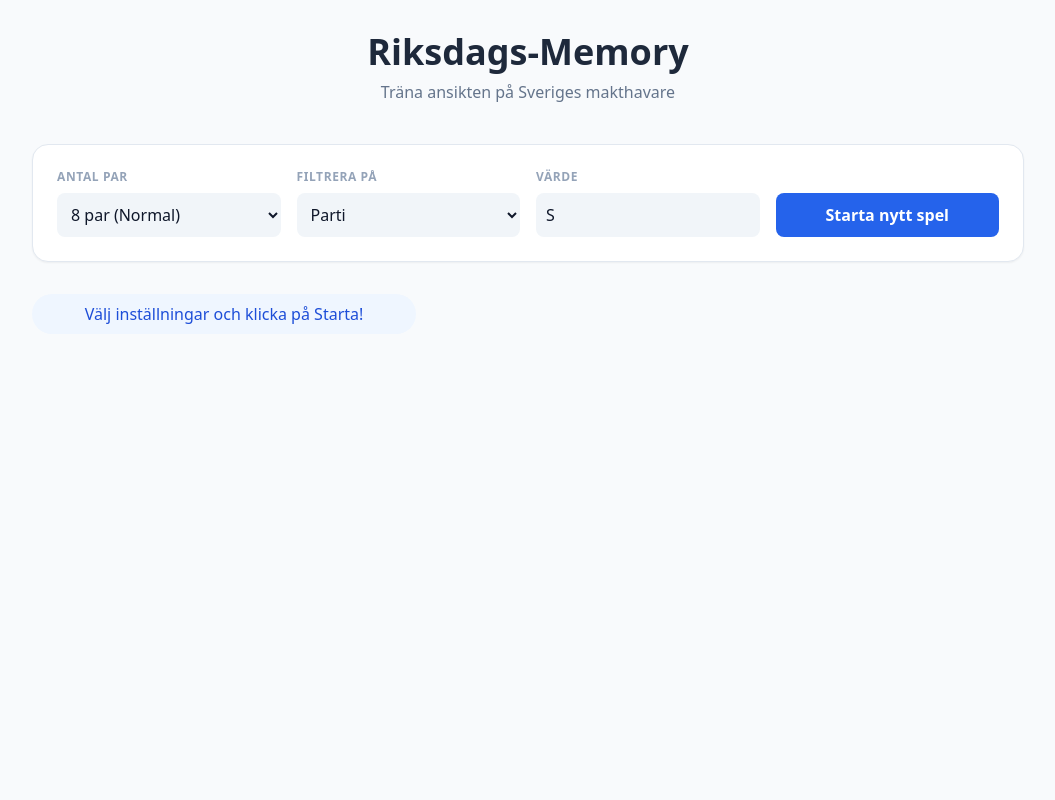
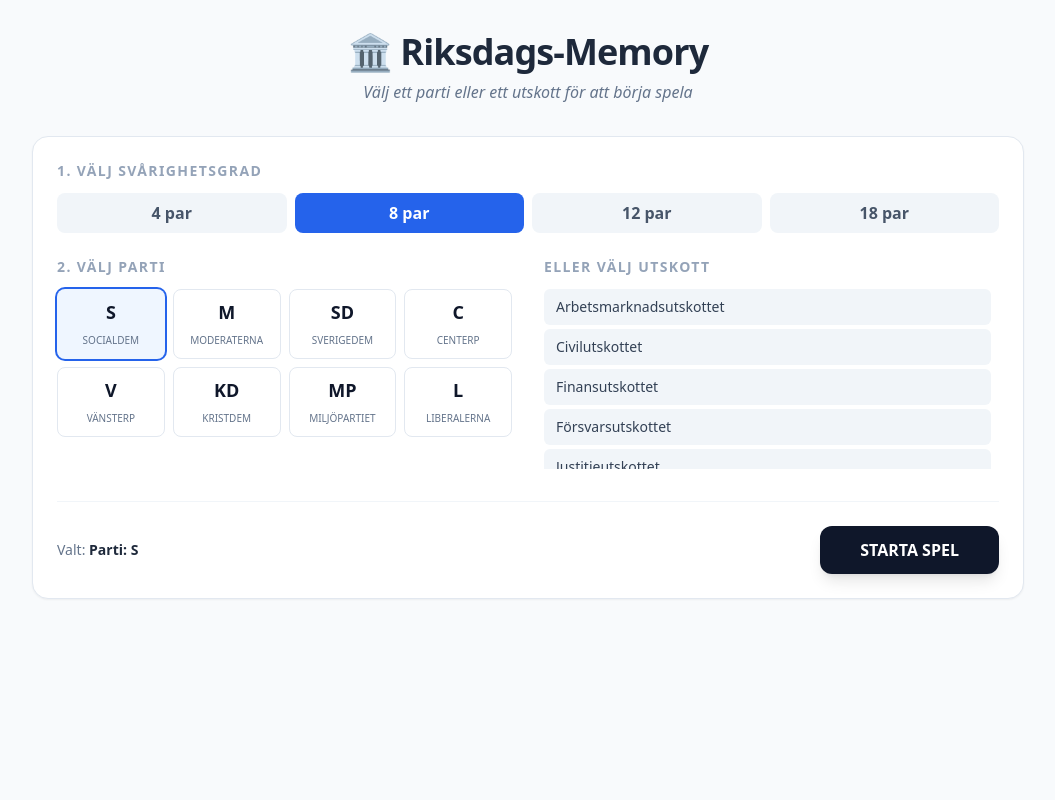
Before and after one commit to lernmark/riksdagsmemory, a plain HTML site: page index.html in a window 1280 px wide. Shown: the whole page, without its empty margins (112-1167 px from the left). Drawn offline with nearby package versions, Linux system fonts and the light colour scheme.

Commit message:
Refactor index.html for improved layout and styles
Refactor HTML structure and improve styling for better readability and user experience.

```diff
--- a/index.html
+++ b/index.html
@@ -8,78 +8,83 @@
     <script src="https://unpkg.com/vue@3/dist/vue.global.js"></script>
     <style>
         .card-flip { perspective: 1000px; }
-        .card-inner {
-            transition: transform 0.6s;
-            transform-style: preserve-3d;
-            position: relative;
-            width: 100%; height: 100%;
-        }
+        .card-inner { transition: transform 0.6s; transform-style: preserve-3d; position: relative; width: 100%; height: 100%; }
         .is-flipped { transform: rotateY(180deg); }
-        .card-front, .card-back {
-            position: absolute; width: 100%; height: 100%;
-            backface-visibility: hidden; border-radius: 0.75rem;
-        }
+        .card-front, .card-back { position: absolute; width: 100%; height: 100%; backface-visibility: hidden; border-radius: 0.75rem; }
         .card-back { transform: rotateY(180deg); }
+        /* Snygg scrollbar för utskottslistan */
+        .custom-scroll::-webkit-scrollbar { width: 4px; }
+        .custom-scroll::-webkit-scrollbar-thumb { background: #cbd5e1; border-radius: 10px; }
     </style>
 </head>
-<body class="bg-slate-50 text-slate-900 min-h-screen">
+<body class="bg-slate-50 text-slate-900 min-h-screen pb-20">
 
 <div id="app" class="max-w-5xl mx-auto px-4 py-8">
-    <header class="text-center mb-10">
-        <h1 class="text-4xl font-extrabold text-slate-800 mb-2">Riksdags-Memory</h1>
-        <p class="text-slate-500">Träna ansikten på Sveriges makthavare</p>
+    <header class="text-center mb-8">
+        <h1 class="text-4xl font-extrabold text-slate-800 mb-2 tracking-tight">🏛️ Riksdags-Memory</h1>
+        <p class="text-slate-500 italic">Välj ett parti eller ett utskott för att börja spela</p>
     </header>
 
     <div class="bg-white p-6 rounded-2xl shadow-sm border border-slate-200 mb-8">
-        <div class="grid grid-cols-1 md:grid-cols-4 gap-4">
+
+        <div class="mb-6">
+            <h2 class="text-sm font-bold uppercase tracking-widest text-slate-400 mb-3">1. Välj svårighetsgrad</h2>
+            <div class="flex gap-2">
+                <button v-for="n in [4, 8, 12, 18]" @click="settings.pairs = n"
+                    :class="settings.pairs === n ? 'bg-blue-600 text-white' : 'bg-slate-100 text-slate-600'"
+                    class="px-4 py-2 rounded-lg font-bold transition-all flex-1">
+                    {{ n }} par
+                </button>
+            </div>
+        </div>
+
+        <div class="grid grid-cols-1 md:grid-cols-2 gap-8">
             <div>
-                <label class="block text-xs font-bold uppercase tracking-wider text-slate-400 mb-2">Antal par</label>
-                <select v-model="settings.pairs" class="w-full bg-slate-100 border-none rounded-lg p-2.5 focus:ring-2 focus:ring-blue-500">
-                    <option :value="4">4 par (Enkelt)</option>
-                    <option :value="8">8 par (Normal)</option>
-                    <option :value="12">12 par (Svårt)</option>
-                    <option :value="18">18 par (Expert)</option>
-                </select>
+                <h2 class="text-sm font-bold uppercase tracking-widest text-slate-400 mb-3">2. Välj Parti</h2>
+                <div class="grid grid-cols-4 gap-2">
+                    <button v-for="p in partier" @click="selectFilter('parti', p.kod)"
+                        :class="isActive('parti', p.kod) ? 'ring-2 ring-blue-600 bg-blue-50' : 'bg-white border border-slate-200'"
+                        class="p-2 rounded-lg hover:border-blue-400 transition-all text-center">
+                        <span class="block font-black text-lg">{{ p.kod }}</span>
+                        <span class="text-[10px] text-slate-500 uppercase">{{ p.namn }}</span>
+                    </button>
                 </div>
+            </div>
+
             <div>
-                <label class="block text-xs font-bold uppercase tracking-wider text-slate-400 mb-2">Filtrera på</label>
-                <select v-model="settings.filterType" class="w-full bg-slate-100 border-none rounded-lg p-2.5 focus:ring-2 focus:ring-blue-500">
-                    <option value="parti">Parti</option>
-                    <option value="org">Utskott</option>
-                    <option value="valkrets">Valkrets</option>
-                </select>
-            </div>
-            <div>
-                <label class="block text-xs font-bold uppercase tracking-wider text-slate-400 mb-2">Värde</label>
-                <input v-model="settings.filterValue" placeholder="T.ex. S, FiU eller Skåne..."
-                       class="w-full bg-slate-100 border-none rounded-lg p-2.5 focus:ring-2 focus:ring-blue-500">
-            </div>
-            <div class="flex items-end">
-                <button @click="loadGame" :disabled="loading"
-                        class="w-full bg-blue-600 hover:bg-blue-700 text-white font-bold py-2.5 px-4 rounded-lg transition-all disabled:opacity-50">
-                    {{ loading ? 'Laddar...' : 'Starta nytt spel' }}
+                <h2 class="text-sm font-bold uppercase tracking-widest text-slate-400 mb-3">Eller välj Utskott</h2>
+                <div class="h-[180px] overflow-y-auto custom-scroll pr-2 space-y-1">
+                    <button v-for="u in utskott" @click="selectFilter('org', u.kod)"
+                        :class="isActive('org', u.kod) ? 'bg-blue-600 text-white' : 'bg-slate-100 text-slate-700 hover:bg-slate-200'"
+                        class="w-full text-left px-3 py-2 rounded-md text-sm font-medium transition-colors">
+                        {{ u.namn }}
                     </button>
                 </div>
             </div>
         </div>
 
-    <div v-if="message" class="text-center mb-6 py-2 px-4 bg-blue-50 text-blue-700 rounded-full inline-block mx-auto w-full max-w-sm font-medium">
-        {{ message }}
+        <div class="mt-8 pt-6 border-t border-slate-100 flex items-center justify-between">
+            <div class="text-sm text-slate-500">
+                Valt: <span class="font-bold text-slate-800">{{ currentLabel }}</span>
+            </div>
+            <button @click="loadGame" :disabled="loading"
+                    class="bg-slate-900 hover:bg-black text-white font-bold py-3 px-10 rounded-xl transition-all shadow-lg active:scale-95 disabled:opacity-50">
+                {{ loading ? 'Hämtar...' : 'STARTA SPEL' }}
+            </button>
+        </div>
     </div>
 
-    <div class="grid grid-cols-2 sm:grid-cols-3 md:grid-cols-4 lg:grid-cols-6 gap-4">
-        <div v-for="(card, index) in cards" :key="index"
-             @click="flipCard(card)"
-             class="card-flip h-52 cursor-pointer group">
-            <div class="card-inner shadow-md" :class="{ 'is-flipped': card.isFlipped || card.isMatched }">
-                <div class="card-front bg-blue-800 flex items-center justify-center text-blue-200 text-3xl font-bold border-4 border-white">
-                    ?
+    <div v-if="cards.length" class="grid grid-cols-2 sm:grid-cols-3 md:grid-cols-4 lg:grid-cols-6 gap-4 animate-in fade-in duration-500">
+        <div v-for="(card, index) in cards" :key="index" @click="flipCard(card)" class="card-flip h-56 cursor-pointer group">
+            <div class="card-inner shadow-sm" :class="{ 'is-flipped': card.isFlipped || card.isMatched }">
+                <div class="card-front bg-slate-800 flex flex-col items-center justify-center text-white border-2 border-slate-700">
+                    <span class="text-4xl opacity-20 italic font-black">RD</span>
                 </div>
-                <div class="card-back bg-white p-2 border border-slate-200 flex flex-col items-center">
-                    <img :src="card.person.bild_url_192" class="w-full h-32 object-cover rounded-md mb-2 bg-slate-100">
-                    <div class="text-center overflow-hidden w-full">
-                        <p class="text-xs font-bold truncate">{{ card.person.tilltalsnamn }} {{ card.person.efternamn }}</p>
-                        <p class="text-[10px] text-slate-500 uppercase tracking-tighter">{{ card.person.parti }} | {{ card.person.valkrets }}</p>
+                <div class="card-back bg-white p-2 border border-slate-200 flex flex-col items-center shadow-inner">
+                    <img :src="card.person.bild_url_192" class="w-full h-36 object-cover rounded-lg mb-2 shadow-sm">
+                    <div class="text-center">
+                        <p class="text-[11px] font-bold text-slate-800 leading-tight mb-1">{{ card.person.tilltalsnamn }} {{ card.person.efternamn }}</p>
+                        <p class="text-[9px] text-blue-600 font-bold uppercase tracking-tighter">{{ card.person.parti }} | {{ card.person.valkrets }}</p>
                     </div>
                 </div>
             </div>
@@ -94,85 +99,75 @@ createApp({
     data() {
         return {
             loading: false,
-            message: 'Välj inställningar och klicka på Starta!',
+            message: '',
             cards: [],
             flippedCards: [],
-            settings: {
-                pairs: 8,
-                filterType: 'parti',
-                filterValue: 'S'
+            settings: { pairs: 8, filterType: 'parti', filterValue: 'S' },
+            partier: [
+                { kod: 'S', namn: 'Socialdem' }, { kod: 'M', namn: 'Moderaterna' },
+                { kod: 'SD', namn: 'Sverigedem' }, { kod: 'C', namn: 'Centerp' },
+                { kod: 'V', namn: 'Vänsterp' }, { kod: 'KD', namn: 'Kristdem' },
+                { kod: 'MP', namn: 'Miljöpartiet' }, { kod: 'L', namn: 'Liberalerna' }
+            ],
+            utskott: [
+                { kod: 'AU', namn: 'Arbetsmarknadsutskottet' }, { kod: 'CU', namn: 'Civilutskottet' },
+                { kod: 'FiU', namn: 'Finansutskottet' }, { kod: 'FöU', namn: 'Försvarsutskottet' },
+                { kod: 'JuU', namn: 'Justitieutskottet' }, { kod: 'KU', namn: 'Konstitutionsutskottet' },
+                { kod: 'KrU', namn: 'Kulturutskottet' }, { kod: 'MJU', namn: 'Miljö- & jordbruksutskottet' },
+                { kod: 'NU', namn: 'Näringsutskottet' }, { kod: 'SkU', namn: 'Skatteutskottet' },
+                { kod: 'SfU', namn: 'Socialförsäkringsutskottet' }, { kod: 'SoU', namn: 'Socialutskottet' },
+                { kod: 'TU', namn: 'Trafikutskottet' }, { kod: 'UbU', namn: 'Utbildningsutskottet' },
+                { kod: 'UU', namn: 'Utrikesutskottet' }, { kod: 'EUN', namn: 'EU-nämnden' }
+            ]
         }
+    },
+    computed: {
+        currentLabel() {
+            if (this.settings.filterType === 'parti') return 'Parti: ' + this.settings.filterValue;
+            return 'Utskott: ' + this.settings.filterValue;
         }
     },
     methods: {
+        selectFilter(type, value) {
+            this.settings.filterType = type;
+            this.settings.filterValue = value;
+        },
+        isActive(type, value) {
+            return this.settings.filterType === type && this.settings.filterValue === value;
+        },
         async loadGame() {
             this.loading = true;
-            this.message = 'Hämtar data från Riksdagen...';
             this.cards = [];
-
             try {
                 const url = `https://data.riksdagen.se/personlista/?utformat=json&${this.settings.filterType}=${encodeURIComponent(this.settings.filterValue)}&rdlstatus=tjanst`;
                 const response = await fetch(url);
                 const data = await response.json();
-
-                let ledamoter = data.personlista.person.filter(p => p.bild_url_192);
-
-                // Blanda och välj par
-                const selection = ledamoter.sort(() => 0.5 - Math.random()).slice(0, this.settings.pairs);
-
-                // Skapa kort-objekt
-                let gameSet = [...selection, ...selection].map((person, index) => ({
-                    id: index,
-                    personId: person.intressent_id,
-                    person: person,
-                    isFlipped: false,
-                    isMatched: false
-                }));
-
-                this.cards = gameSet.sort(() => 0.5 - Math.random());
-                this.message = `Hitta de ${this.settings.pairs} paren!`;
-            } catch (error) {
-                this.message = 'Kunde inte ladda data. Kontrollera filtret.';
-            } finally {
-                this.loading = false;
-            }
+                let list = data.personlista.person.filter(p => p.bild_url_192);
+                const selection = list.sort(() => 0.5 - Math.random()).slice(0, this.settings.pairs);
+                this.cards = [...selection, ...selection]
+                    .map((p, i) => ({ id: i, pId: p.intressent_id, person: p, isFlipped: false, isMatched: false }))
+                    .sort(() => 0.5 - Math.random());
+            } catch (e) { alert("Fel vid hämtning!"); }
+            finally { this.loading = false; }
         },
-
         flipCard(card) {
             if (this.flippedCards.length === 2 || card.isFlipped || card.isMatched) return;
-
             card.isFlipped = true;
             this.flippedCards.push(card);
-
             if (this.flippedCards.length === 2) {
-                this.checkMatch();
-            }
-        },
-
-        checkMatch() {
-            const [c1, c2] = this.flippedCards;
-            if (c1.personId === c2.personId) {
-                c1.isMatched = true;
-                c2.isMatched = true;
+                if (this.flippedCards[0].pId === this.flippedCards[1].pId) {
+                    this.flippedCards.forEach(c => c.isMatched = true);
                     this.flippedCards = [];
-                this.checkWin();
                 } else {
                     setTimeout(() => {
-                    c1.isFlipped = false;
-                    c2.isFlipped = false;
+                        this.flippedCards.forEach(c => c.isFlipped = false);
                         this.flippedCards = [];
                     }, 1000);
                 }
-        },
-
-        checkWin() {
-            if (this.cards.every(c => c.isMatched)) {
-                this.message = "Snyggt! Du vann! 🏆";
             }
         }
     }
 }).mount('#app');
 </script>
-
 </body>
 </html>
```
Lines whose indentation alone changed are shown as unchanged.
